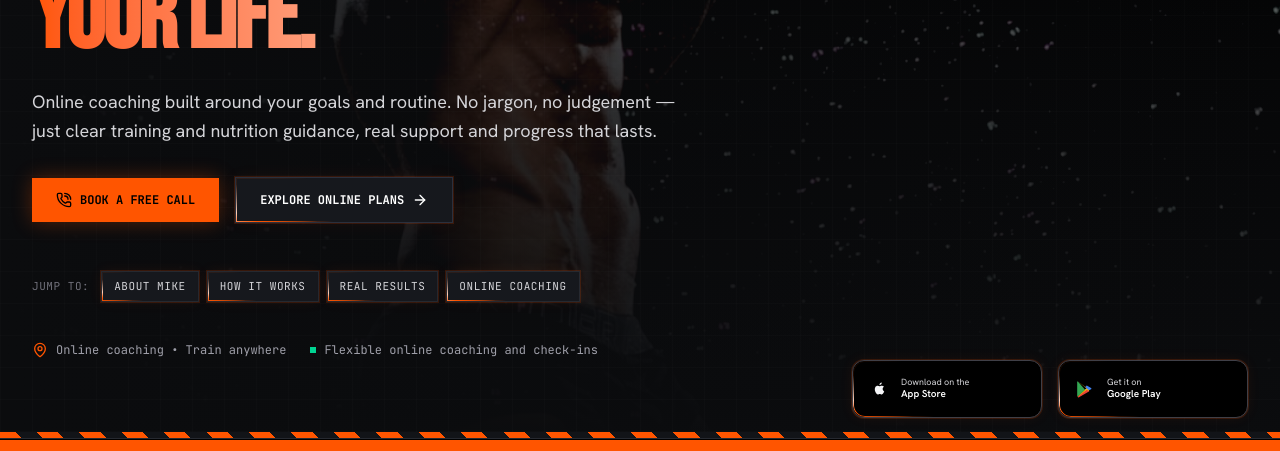
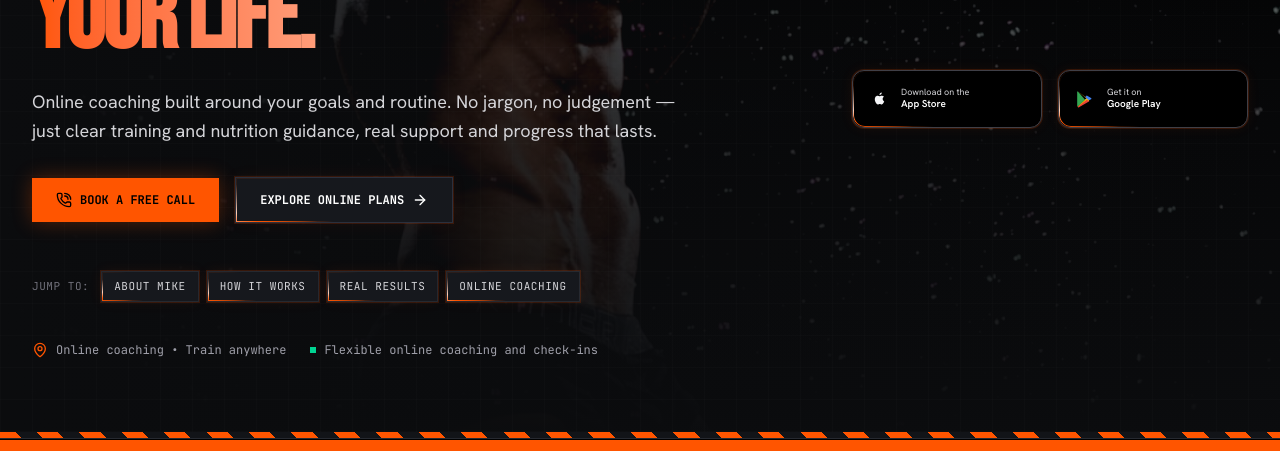
Before and after one commit to chriscallaghan2012/mwfitness, a React (Vite) app: page / in a window 1280 px wide. Shown: the part 347-798 px from the top of the page. Built offline with nearby package versions, Linux system fonts and the light colour scheme; no server answers.

Commit message:
Align home hero badges and tighten app section spacing

```diff
--- a/src/components/screens/HomeScreen.tsx
+++ b/src/components/screens/HomeScreen.tsx
@@ -67,7 +67,7 @@ export const HomeScreen: React.FC<HomeScreenProps> = ({ onSelectScreen, onOpenBo
           <div className="absolute inset-0 bg-grid-pattern opacity-40"></div>
         </div>
 
-        <div className="relative z-10 max-w-7xl mx-auto px-4 sm:px-6 lg:px-8 py-14 sm:py-20 w-full">
+        <div className="relative z-10 mx-auto grid w-full max-w-7xl grid-cols-1 items-center gap-8 px-4 py-12 sm:px-6 sm:py-16 lg:grid-cols-[minmax(0,1fr)_auto] lg:gap-12 lg:px-8 lg:py-20">
           <div className="max-w-3xl space-y-6">
             <div className="inline-flex items-center gap-2 px-3 py-1 bg-[#16181e]/90 border border-[#ff5500]/60 text-xs font-mono text-[#ff5500] uppercase tracking-widest backdrop-blur-sm">
               <span className="w-1.5 h-1.5 bg-[#ff5500] animate-pulse"></span>
@@ -125,12 +125,11 @@ export const HomeScreen: React.FC<HomeScreenProps> = ({ onSelectScreen, onOpenBo
               </span>
             </div>
           </div>
+          <div className="flex justify-center lg:justify-end lg:self-center">
+            <StoreBadges compact />
+          </div>
         </div>
         <div aria-hidden="true" className="industrial-stripe absolute bottom-0 left-0 z-20" />
-
-      <div className="relative z-20 mx-auto mt-2 flex w-full max-w-7xl justify-center px-4 pb-6 sm:px-6 lg:absolute lg:bottom-5 lg:right-8 lg:mx-0 lg:mt-0 lg:w-auto lg:justify-end lg:px-0 lg:pb-0">
-        <StoreBadges compact />
-      </div>
     </section>
 
       {/* 2. INDUSTRIAL TICKER TAPE BANNER */}
@@ -333,8 +332,8 @@ export const HomeScreen: React.FC<HomeScreenProps> = ({ onSelectScreen, onOpenBo
       <section className="home-app-section relative overflow-hidden border-y border-[#22252e] bg-[#101115]">
         <div className="absolute inset-0 bg-grid-pattern opacity-20" />
         <div className="absolute -left-20 top-10 h-72 w-72 rounded-full bg-[#ff5500]/10 blur-3xl" />
-        <div className="relative mx-auto grid max-w-7xl grid-cols-1 items-center gap-8 px-4 py-10 sm:px-6 md:py-12 lg:grid-cols-[0.9fr_1.1fr] lg:px-8">
-          <div className="space-y-5 pt-2 lg:pt-8">
+        <div className="relative mx-auto grid max-w-7xl grid-cols-1 items-center gap-8 px-4 py-8 sm:px-6 md:py-10 lg:grid-cols-[0.9fr_1.1fr] lg:px-8">
+          <div className="space-y-5">
             <div className="inline-flex items-center gap-2 border border-[#ff5500]/50 bg-[#ff5500]/10 px-3 py-1 font-mono text-xs uppercase tracking-widest text-[#ff5500]"><Smartphone className="h-4 w-4" /> Your training, in your pocket</div>
             <h2 className="font-display text-4xl font-black uppercase leading-tight tracking-tight text-white sm:text-5xl">The MWFitnessUK<br /><span className="text-[#ff5500]">app is on the way.</span></h2>
             <p className="max-w-xl text-sm leading-relaxed text-zinc-300 sm:text-base">A clearer way to keep your training, nutrition and progress together. The app is being developed to make consistency easier between check-ins — with the important details in one place, wherever you train.</p>
```
